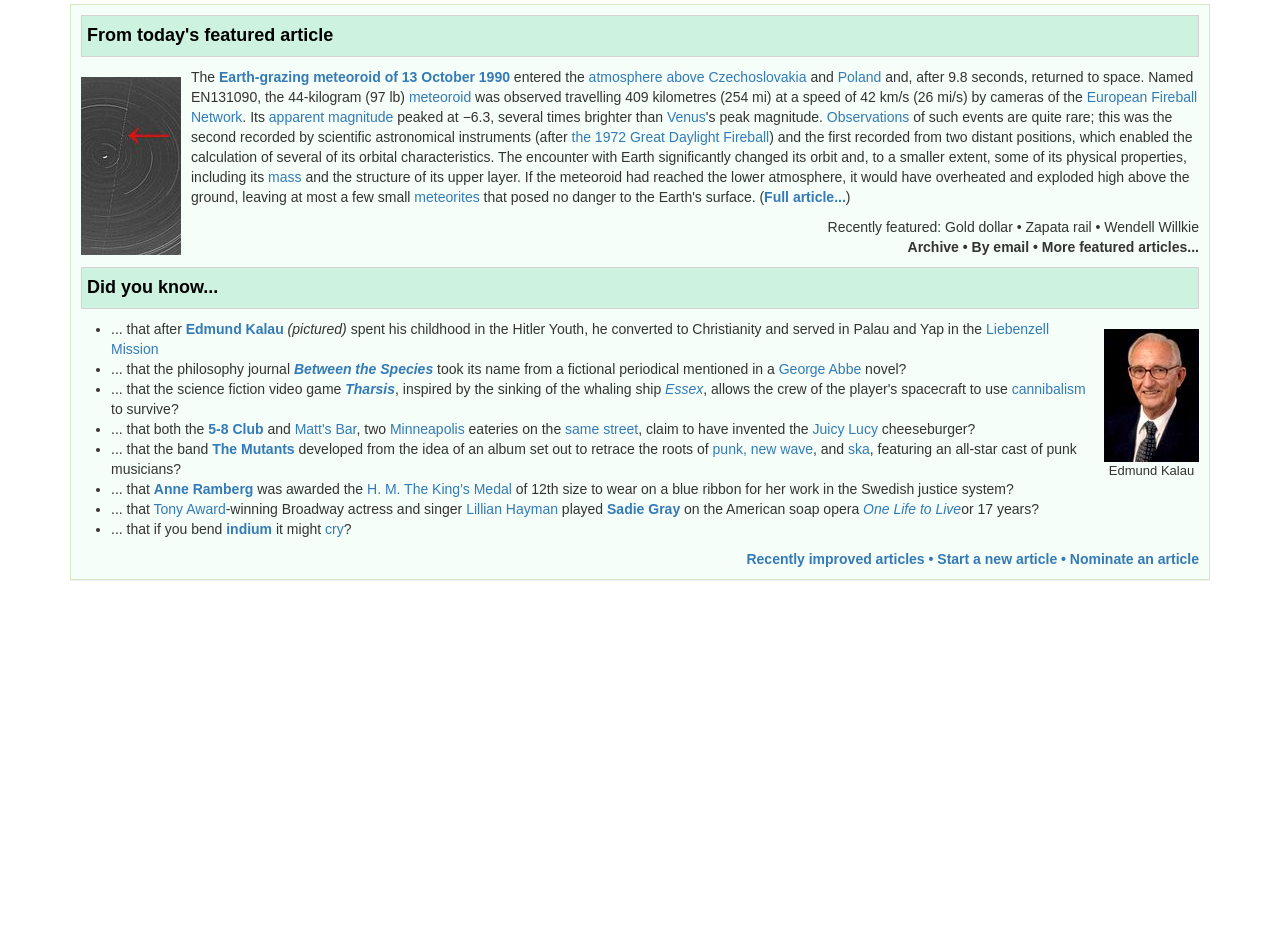
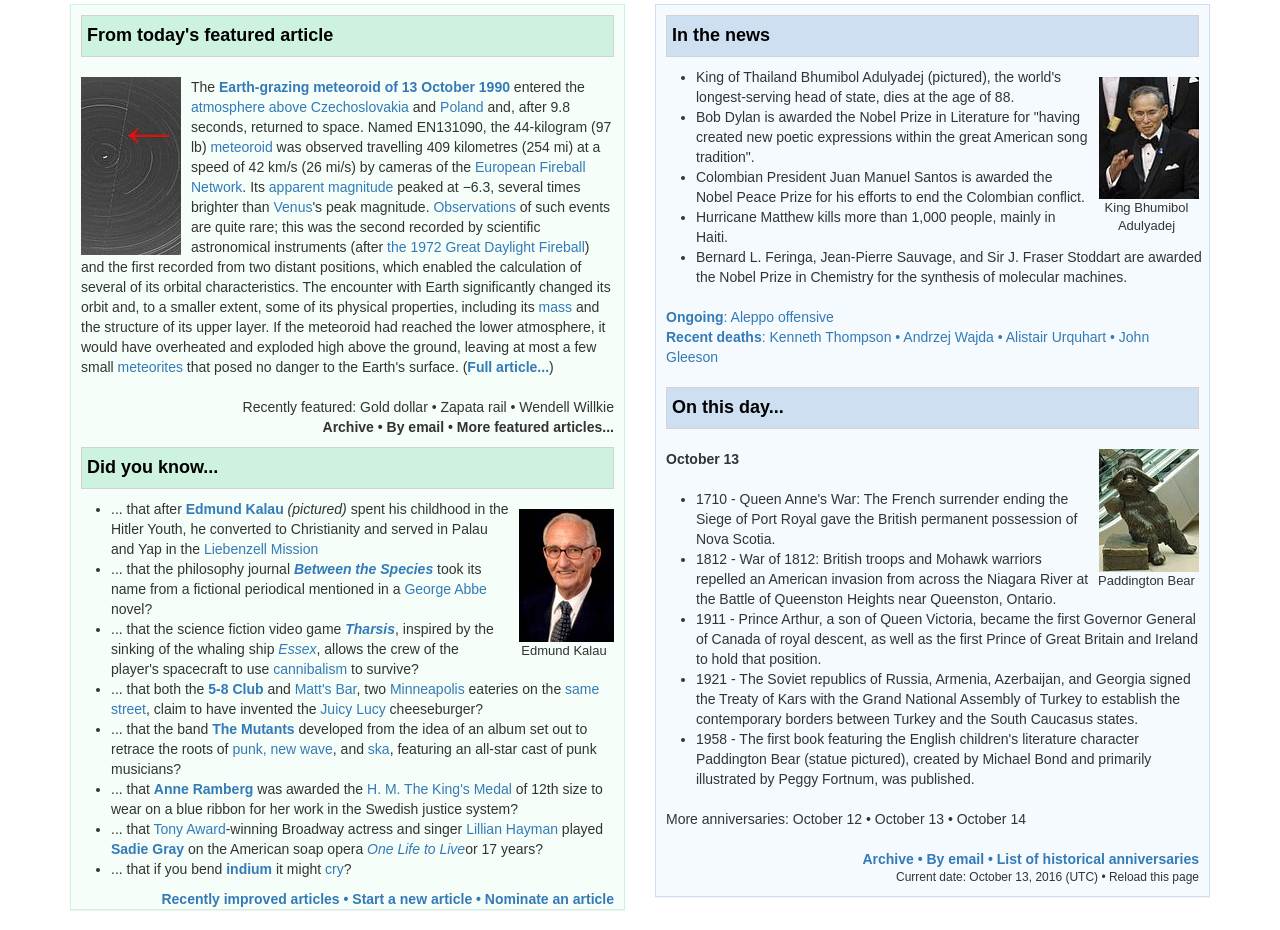
Before and after one commit to amy1hwang/wikirebuild, a plain HTML site: page index.html in a window 1280 px wide. Shown: the part 133-1063 px from the top of the page. Before the commit the page ends 800 px from the top, so only its background shows below. Drawn offline with Linux system fonts and the light colour scheme.

Commit message:
add the blue box and create two columns

```diff
--- a/css/styles.css
+++ b/css/styles.css
@@ -9,7 +9,7 @@ body {
 }
 .container .jumbotron {
   border-radius: 0px;
-  margin: 30px 30px 5px 30px;
+  margin: 30px 0px 5px 0px;
   border: 1px solid lightgray;
   padding-bottom: 100px;
   padding-top: 0px;
@@ -26,10 +26,12 @@ h3 {
 .bullets {
   text-align: right;
   padding-right: 10px;
+  margin-bottom: 0px;
 }
 .panel-success {
   background-color: #F5FEF9;
   border-radius: 0px;
+  border-color: #CDF2E0
 }
 .panel-success > .panel-heading {
   background-color: #CDF2E0;
@@ -41,6 +43,19 @@ h3 {
   padding: 0 0 0 5px;
   margin: 10px;
 }
+.panel-info {
+  background-color: #F5FAFE;
+  border-radius: 0px;
+  border-color: #CEDFF1;
+}
+.panel-info > .panel-heading {
+  background-color: #CEDFF1;
+  color: black;
+  border: 1px solid lightgray;
+}
+.indent {
+  padding: 10px;
+}
 img {
   margin: 10px 10px 0px 10px;
 }
@@ -50,8 +65,23 @@ img {
 .person {
   float: right;
 }
+.king{
+  float: right;
+}
+.bear {
+  float: right;
+}
 figcaption {
   text-align: center;
   font-size: 13px;
-  padding: 0px;
+  padding: 0px 5px 0px 0px;
 }
+.pad {
+  padding: 10px;
+}
+.current {
+  text-align: right;
+  font-size: 12px;
+  padding-right: 10px;
+  margin-top: : 0px;
+}
--- a/index.html
+++ b/index.html
@@ -7,6 +7,7 @@
   </head>
   <body>
     <div class="container">
+
       <div class="jumbotron">
         <ul class="menu">
           <div class="row">
@@ -50,12 +51,14 @@
           <p><a href="#">5,261,572</a> articles in <a href="#">English</a></p>
         </div>
       </div>
+      <div class="row">
+        <div class="col-md-6">
           <div class="panel panel-success">
               <div class="panel-heading">
                 <h4><strong>From today's featured article</strong></h4>
               </div>
                 <img class="space" src="img/space.jpg">
-            <p>The <strong><a href="#">Earth-grazing meteoroid of 13 October 1990</a></strong> entered the <a href="#">atmosphere above Czechoslovakia</a> and <a href="#">Poland</a> and, after 9.8 seconds, returned to space. Named EN131090, the 44-kilogram (97 lb) <a href="#">meteoroid</a> was observed travelling 409 kilometres (254 mi) at a speed of 42 km/s (26 mi/s) by cameras of the <a href="#">European Fireball Network</a>. Its <a href="#">apparent magnitude</a> peaked at −6.3, several times brighter than <a href="#">Venus</a>'s peak magnitude.
+                <p class="indent">The <strong><a href="#">Earth-grazing meteoroid of 13 October 1990</a></strong> entered the <a href="#">atmosphere above Czechoslovakia</a> and <a href="#">Poland</a> and, after 9.8 seconds, returned to space. Named EN131090, the 44-kilogram (97 lb) <a href="#">meteoroid</a> was observed travelling 409 kilometres (254 mi) at a speed of 42 km/s (26 mi/s) by cameras of the <a href="#">European Fireball Network</a>. Its <a href="#">apparent magnitude</a> peaked at −6.3, several times brighter than <a href="#">Venus</a>'s peak magnitude.
                 <a href="#">Observations</a> of such events are quite rare; this was the second recorded by scientific astronomical instruments (after <a href="#">the 1972 Great Daylight Fireball</a>) and the first recorded from two distant positions, which enabled the calculation of several of its orbital characteristics. The encounter with Earth significantly changed its orbit and, to a smaller extent, some of its physical properties, including its <a href="#">mass</a> and the structure of its upper layer. If the meteoroid had reached the lower atmosphere, it would have overheated and exploded high above the ground, leaving at most a few small <a href="#">meteorites</a> that posed no danger to the Earth's surface. (<strong><a href="#">Full article...</a></strong>)</p>
                 <p class="bullets">
                   Recently featured: Gold dollar &#8226 Zapata rail &#8226 Wendell Willkie
@@ -80,5 +83,45 @@
                 <p class="bullets"><strong><a href="#">Recently improved articles &#8226 Start a new article &#8226 Nominate an article</a></strong></p>
             </div>
           </div>
+          <div class="col-md-6">
+            <div class="panel panel-info">
+                <div class="panel-heading">
+                  <h4><strong>In the news</strong></h4>
+                </div>
+                  <figure class="king">
+                    <img src="img/king.jpg">
+                    <figcaption>King Bhumibol<br>Adulyadej</figcaption>
+                  </figure>
+                  <ul>
+                    <li>King of Thailand Bhumibol Adulyadej (pictured), the world's longest-serving head of state, dies at the age of 88.</li>
+                    <li>Bob Dylan is awarded the Nobel Prize in Literature for "having created new poetic expressions within the great American song tradition".</li>
+                    <li>Colombian President Juan Manuel Santos is awarded the Nobel Peace Prize for his efforts to end the Colombian conflict.</li>
+                    <li>Hurricane Matthew kills more than 1,000 people, mainly in Haiti.</li>
+                    <li>Bernard L. Feringa, Jean-Pierre Sauvage, and Sir J. Fraser Stoddart are awarded the Nobel Prize in Chemistry for the synthesis of molecular machines.</li>
+                  </ul>
+                  <p class="pad"><a href="#"><strong>Ongoing</strong>: Aleppo offensive <br>
+                    <strong>Recent deaths</strong>: Kenneth Thompson &#8226 Andrzej Wajda &#8226 Alistair Urquhart &#8226 John Gleeson</a></p>
+                <div class="panel-heading">
+                  <h4><strong>On this day...</strong></h4>
+                </div>
+                  <figure class="bear">
+                    <img src="img/bear.jpg">
+                    <figcaption>Paddington Bear</figcaption>
+                  </figure>
+                  <p class="pad"><strong>October 13</strong><p>
+                  <ul>
+                    <li>1710 - Queen Anne's War: The French surrender ending the Siege of Port Royal gave the British permanent possession of Nova Scotia.</li>
+                    <li>1812 - War of 1812: British troops and Mohawk warriors repelled an American invasion from across the Niagara River at the Battle of Queenston Heights near Queenston, Ontario.</li>
+                    <li>1911 - Prince Arthur, a son of Queen Victoria, became the first Governor General of Canada of royal descent, as well as the first Prince of Great Britain and Ireland to hold that position.</li>
+                    <li>1921 - The Soviet republics of Russia, Armenia, Azerbaijan, and Georgia signed the Treaty of Kars with the Grand National Assembly of Turkey to establish the contemporary borders between Turkey and the South Caucasus states.</li>
+                    <li>1958 - The first book featuring the English children's literature character Paddington Bear (statue pictured), created by Michael Bond and primarily illustrated by Peggy Fortnum, was published.</li>
+                  </ul>
+                  <p class="pad">More anniversaries: October 12 &#8226 October 13 &#8226 October 14</p>
+                  <p class="bullets"><strong><a href="#">Archive &#8226 By email &#8226 List of historical anniversaries</a></strong></p>
+                  <p class="current">Current date: October 13, 2016 (UTC) &#8226 Reload this page</p>
+              </div>
+            </div>
+        </div>
+    </div>
   </body>
 </html>
```
Also changed, not shown: img/bear.jpg (added), img/king.jpg (added). Lines whose indentation alone changed are shown as unchanged.
